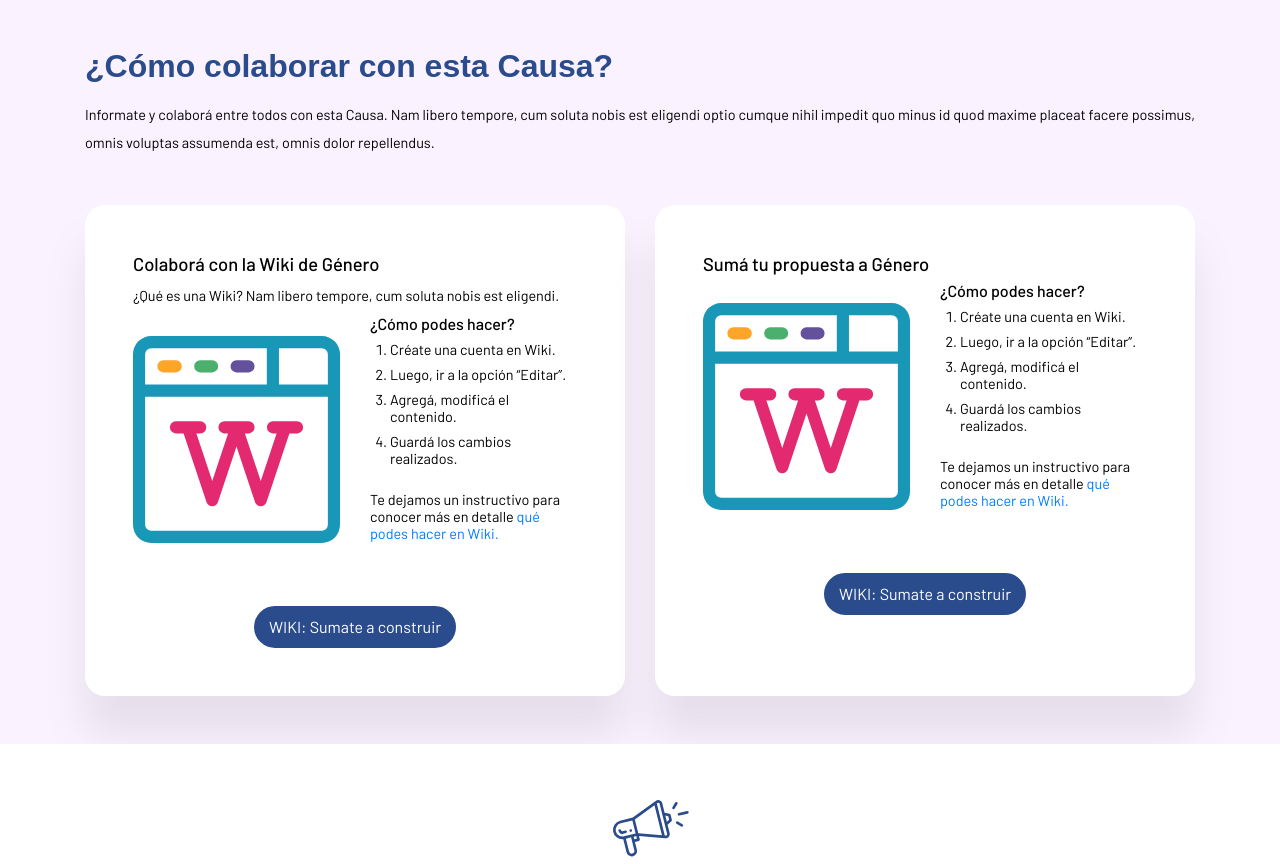
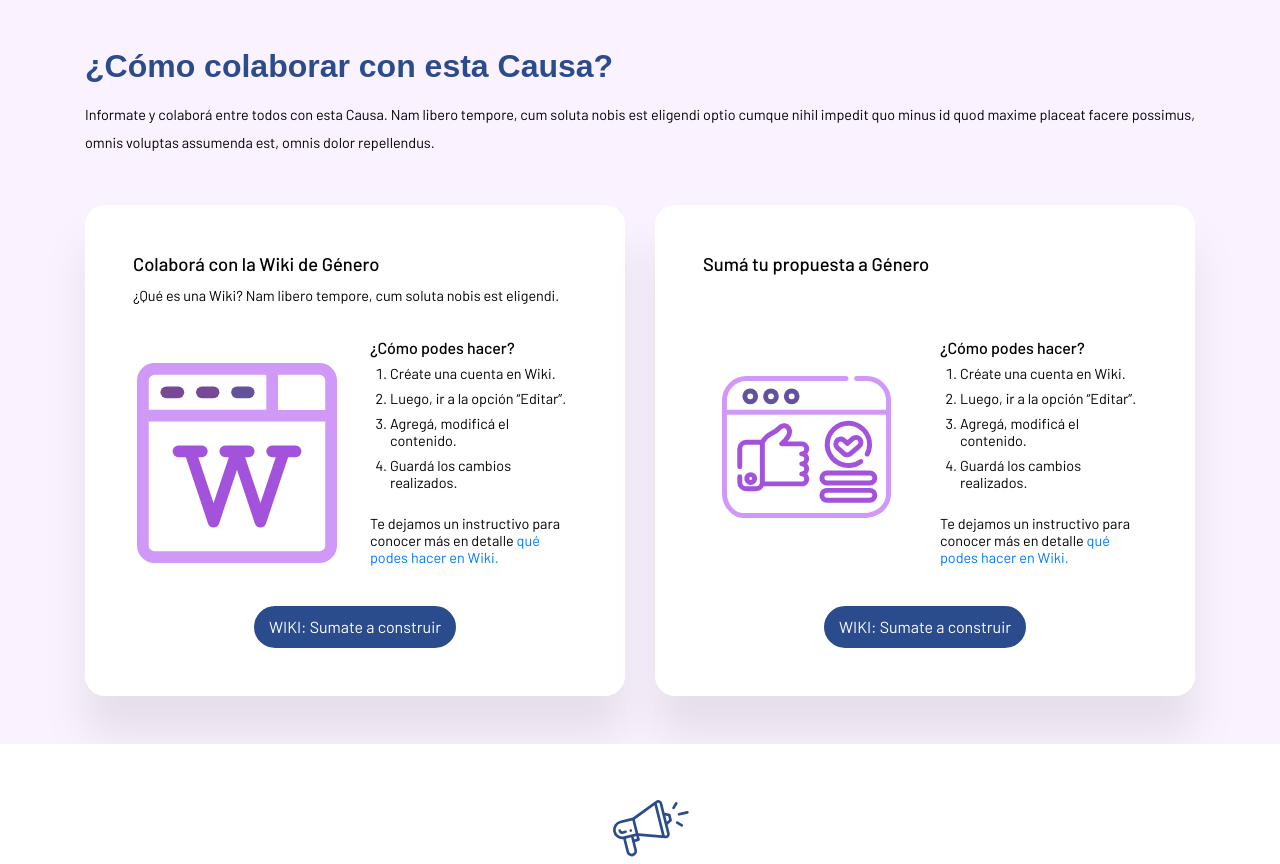
Before and after one commit to DemocraciaEnRed/webcausascomunes, a Flask app: template app/home/templates/causa.html in a window 1280 px wide. Shown: the part 1133-1997 px from the top of the page. Run offline with Flask 2, Linux system fonts and the light colour scheme; the template is opened without the code that fills it, so the values that code supplies are empty; style sheets or scripts are compiled from the project's sources; parts of the project's set-up code (start-up, migrations or seed data) failed here and were passed over; some libraries are stand-ins or nearby versions; some web fonts are replaced.

Commit message:
Ajustes seccion colaborar

```diff
--- a/app/home/static/css/causa.css
+++ b/app/home/static/css/causa.css
@@ -302,6 +302,11 @@ body {
 
 .colaborar .card {
   height: 100%; }
+  .colaborar .card-body {
+    display: flex;
+    flex-direction: column; }
+    .colaborar .card-body .row:first-of-type {
+      flex: 1; }
 .colaborar ol {
   padding-left: 1.25rem;
   font-size: 0.9rem;
@@ -310,3 +315,7 @@ body {
     padding-top: 0.5rem; }
 .colaborar p {
   font-size: 0.9rem; }
+  @media (max-width: 576px) {
+    .colaborar img {
+      max-width: 100px;   }
+}
--- a/app/home/static/scss/causa.scss
+++ b/app/home/static/scss/causa.scss
@@ -279,6 +279,13 @@ body {overflow-x: hidden;}
     .card {
         height: 100%;
     }
+    .card-body {
+        display: flex;
+        flex-direction: column;
+        .row:first-of-type {
+            flex: 1;
+        }
+    }
     ol {
         padding-left: 1.25rem;
         font-size: $font-size-xsmall;
@@ -290,4 +297,9 @@ body {overflow-x: hidden;}
     p {
         font-size: $font-size-xsmall;
     }
+    img {
+        @media (max-width: $width-small) {
+            max-width: 100px;
+        }
+    }
 }
--- a/app/home/templates/causa_sections/causa_colaborar.html
+++ b/app/home/templates/causa_sections/causa_colaborar.html
@@ -6,16 +6,16 @@
             soluta nobis est eligendi optio cumque nihil impedit quo minus id quod maxime placeat facere possimus,
             omnis voluptas assumenda est, omnis dolor repellendus. </p>
         <div class="row mt-5">
-            <div class="col-md-6">
-                <div class="card card-with-shadow">
-                    <div class="card-body p-4 p-md-5">
-                        <h5 class="card-title">Colaborá con la Wiki de Género</h5>
+            <div class="col-md-6 mb-5 mb-md-0">
+                <div class="card card-with-shadow p-4 p-md-5">
+                    <div class="card-body p-0">
+                        <h5 class="card-title text-center text-md-left">Colaborá con la Wiki de Género</h5>
                         <p>¿Qué es una Wiki? Nam libero tempore, cum soluta nobis est eligendi.</p>
-                        <div class="row justify-content-center align-items-md-center">
+                        <div class="row justify-content-center align-items-md-center my-4">
                             <div class="text-center col-md-6">
-                                <img class="img-fluid" src="{{ url_for('home.static', filename='img/wikipedia.svg') }}">
+                                <img class="img-fluid mb-4 mb-md-0" src="{{ url_for('home.static', filename='img/wikipedia-causas.svg') }}">
                             </div>
-                            <div class="col-md-6">
+                            <div class="col-md-6 align-self-end">
                                 <h6 class="card-subtitle">¿Cómo podes hacer? </h6>
                                 <ol>
                                     <li>Créate una cuenta en Wiki.</li>
@@ -27,21 +27,21 @@
                                         Wiki.</a></p>
                             </div>
                         </div>
-                        <div class="row justify-content-center mt-5">
-                            <a href="#" class="wiki-btn btn btn-primary">WIKI: Sumate a construir</a>
-                        </div>
+                    </div>
+                    <div class="row justify-content-center">
+                        <a href="#" class="wiki-btn btn btn-primary">WIKI: Sumate a construir</a>
                     </div>
                 </div>
             </div>
             <div class="col-md-6">
-                <div class="card card-with-shadow">
-                    <div class="card-body p-4 p-md-5">
-                        <h5 class="card-title">Sumá tu propuesta a Género</h5>
-                        <div class="row justify-content-center align-items-md-center">
+                <div class="card card-with-shadow p-4 p-md-5">
+                    <div class="card-body p-0">
+                        <h5 class="card-title text-center text-md-left">Sumá tu propuesta a Género</h5>
+                        <div class="row justify-content-center align-items-md-center my-4">
                             <div class="text-center col-md-6">
-                                <img class="img-fluid" src="{{ url_for('home.static', filename='img/wikipedia.svg') }}">
+                                <img class="img-fluid mb-4 mb-md-0" src="{{ url_for('home.static', filename='img/checking.svg') }}">
                             </div>
-                            <div class="col-md-6">
+                            <div class="col-md-6 align-self-end">
                                 <h6 class="card-subtitle">¿Cómo podes hacer? </h6>
                                 <ol>
                                     <li>Créate una cuenta en Wiki.</li>
@@ -53,9 +53,9 @@
                                         Wiki.</a></p>
                             </div>
                         </div>
-                        <div class="row justify-content-center mt-5">
-                            <a href="#" class="wiki-btn btn btn-primary">WIKI: Sumate a construir</a>
-                        </div>
+                    </div>
+                    <div class="row justify-content-center">
+                        <a href="#" class="wiki-btn btn btn-primary">WIKI: Sumate a construir</a>
                     </div>
                 </div>
             </div>
```
Also changed, not shown: app/home/static/img/checking.svg (added), app/home/static/img/wikipedia-causas.svg (added). Lines whose indentation alone changed are shown as unchanged.
